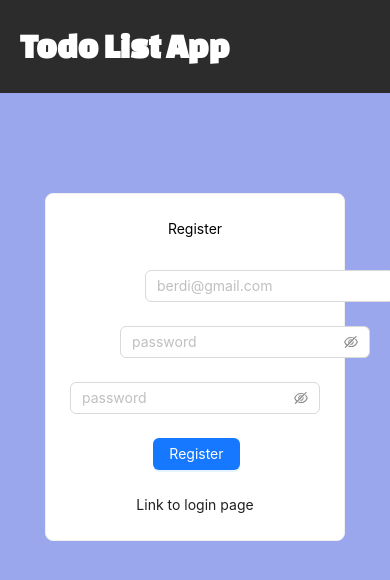
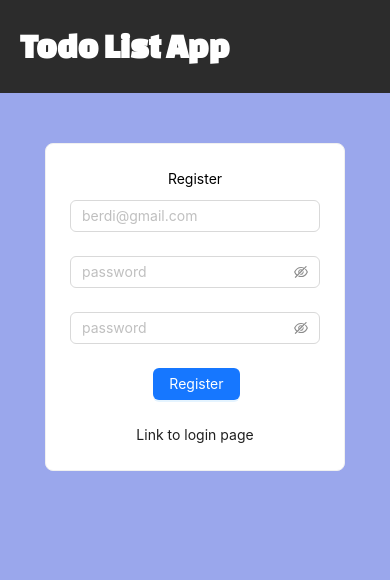
Before and after one commit to Shamil1001/todo-app, a React (Vite) app: page /register in a window 390 px wide. Shown: the top 580 px of the page. Built offline with nearby package versions, Linux system fonts and the light colour scheme.

Commit message:
register responsive fixed

```diff
--- a/src/App.css
+++ b/src/App.css
@@ -3,31 +3,34 @@
 @tailwind utilities;
 @import "~antd/dist/antd.css";
 
-*{
+* {
   margin: 0;
   padding: 0;
   box-sizing: border-box;
 }
 
-.App{
-    background-color: #9AA7EC;
+.App {
+  background-color: #9aa7ec;
   height: 100vh;
+
+  /* min-height: 100%; */
+  /* overflow: auto; */
 }
 
-.home_page{
+.home_page {
   display: flex;
   flex-direction: row;
-    width: 100%;
+  /* width: 100%; */
 }
-.signup_left{
+.signup_left {
   width: 50%;
 }
 
-.signup_left .signup_left_svg{
+.signup_left .signup_left_svg {
   margin: 10% 15%;
   height: 70%;
 }
 
-.home_login{
+.home_login {
   width: 100%;
 }
--- a/src/index.css
+++ b/src/index.css
@@ -3,6 +3,7 @@
 @tailwind utilities;
 
 :root {
+  /* height: 100vh; */
   /* font-family: Inter, system-ui, Avenir, Helvetica, Arial, sans-serif; */
   /* line-height: 1.5;
   font-weight: 400; */
--- a/src/pages/register.css
+++ b/src/pages/register.css
@@ -1,11 +1,13 @@
 .register_main {
   display: flex;
   justify-content: center;
+  /* height: 100vh; */
   /* align-items: center; */
 }
 
 .register_form {
-  margin-top: 100px;
+  margin-top: 50px;
+  /* margin-bottom: 40%; */
   width: 25%;
   min-width: 300px;
   display: flex;
@@ -19,14 +21,24 @@
 }
 
 .login_form {
-  margin-top: 100px;
+  margin-top: 50px;
   width: 25%;
   min-width: 300px;
   display: flex;
   justify-content: center;
 }
 
-.login_email{
+.register_email {
+  margin-left: 75px;
+}
+.register_password {
+  margin-left: 50px;
+}
+.register_confirm {
+  /* margin-left: 75px; */
+}
+
+.login_email {
   margin-left: 25px;
 }
 
@@ -35,7 +47,15 @@
     width: 100%;
     margin-left: 0;
   }
-  .login_password{
+  .login_password {
     width: 100%;
   }
+
+  .register_email {
+    margin-left: 0px;
+  }
+
+  .register_password {
+    margin-left: 0px;
+  }
 }
--- a/src/pages/register.tsx
+++ b/src/pages/register.tsx
@@ -70,7 +70,7 @@ export default function Register() {
             style={{
               display: "flex",
               justifyContent: "center",
-              marginBottom: "20px",
+              // marginBottom: "20px",
             }}
           >
             <h1 style={{ color: "black" }}>Register</h1>
@@ -93,7 +93,7 @@ export default function Register() {
               rules={[{ message: "Please input your email!" }]}
             >
               <Input
-                style={{ marginLeft: "75px" }}
+                // style={{ marginLeft: "75px" }}
                 onChange={handleRegEmail}
                 value={regEmail}
                 placeholder="berdi@gmail.com"
@@ -109,7 +109,7 @@ export default function Register() {
               rules={[{ message: "Please input your password!" }]}
             >
               <Input.Password
-                style={{ marginLeft: "50px" }}
+                // style={{ marginLeft: "50px" }}
                 onChange={(e) =>
                   setRegisterInformation({
                     ...registerInformation,
```
Lines whose indentation alone changed are shown as unchanged.
